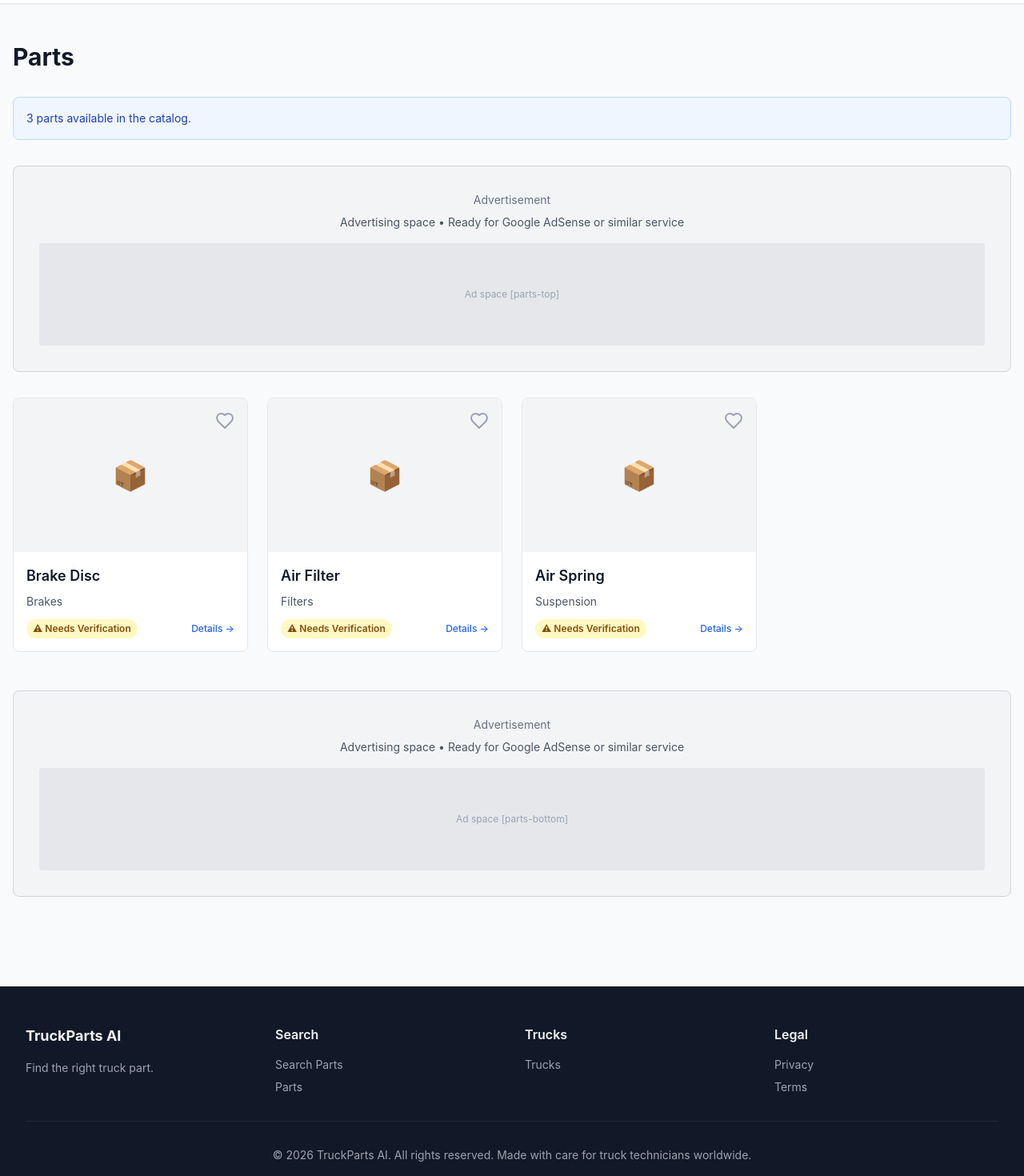
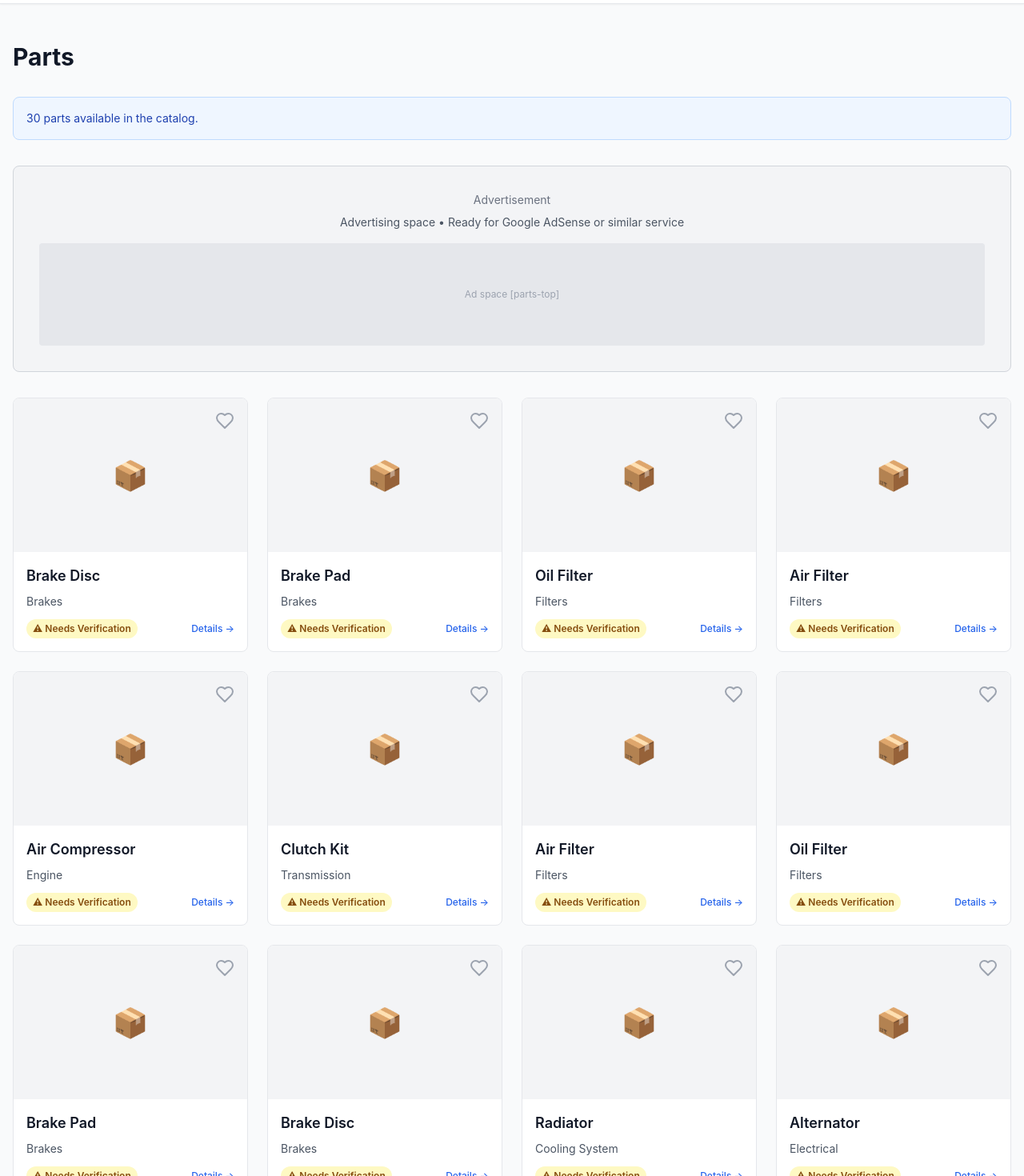
Before and after one commit to amineadd19-a11y/truckparts-ai, a Next.js app: page /parts in a window 1280 px wide. Shown: the part 60-1530 px from the top of the page at 80% size. Built offline with nearby package versions, Linux system fonts and the light colour scheme.

Commit message:
Upgrade truck parts catalog v2

```diff
--- a/src/data/catalog.ts
+++ b/src/data/catalog.ts
@@ -2,68 +2,429 @@ import { Part } from '@/types';
 
 const now = '2026-08-13T00:00:00.000Z';
 
-export const CATALOG_PARTS: Part[] = [
-  {
-    id: 'volvo-fh-brake-disc',
-    systemId: 'brake-system',
-    name: 'Brake Disc',
-    description: 'Brake disc for Volvo FH applications.',
-    category: 'Brakes',
+type PartInput = {
+  id: string;
+  systemId: string;
+  name: string;
+  category: string;
+  manufacturer: string;
+  model: string;
+  vehicleType?: string;
+  description?: string;
+  source?: {
+    id: string;
+    name: string;
+    url: string;
+  };
+};
+
+function makePart(input: PartInput): Part {
+  const {
+    id,
+    systemId,
+    name,
+    category,
+    manufacturer,
+    model,
+    vehicleType = 'Truck',
+    description,
+    source,
+  } = input;
+
+  return {
+    id,
+    systemId,
+    name,
+    description:
+      description ?? `${name} for ${manufacturer} ${model} applications.`,
+    category,
     specifications: {
-      type: 'Brake Disc',
-      vehicleType: 'Truck',
-      manufacturer: 'Volvo Trucks',
-      model: 'FH',
+      type: name,
+      vehicleType,
+      manufacturer,
+      model,
     },
     images: [],
     oemReferences: [],
     crossReferences: [],
     compatibility: [],
-    sources: [],
+    sources: source
+      ? [
+          {
+            id: source.id,
+            partId: id,
+            name: source.name,
+            url: source.url,
+            type: 'official',
+            reliability: 'high',
+          },
+        ]
+      : [],
     verificationStatus: 'needs-verification',
     createdAt: now,
     updatedAt: now,
+  };
+}
+
+const SYSTEMS = {
+  brake: 'brake-system',
+  engine: 'engine-system',
+  suspension: 'suspension-system',
+  transmission: 'transmission-system',
+  electrical: 'electrical-system',
+  cooling: 'cooling-system',
+} as const;
+
+const SOURCES = {
+  volvo: {
+    id: 'src-volvo',
+    name: 'Volvo Trucks',
+    url: 'https://www.volvotrucks.com/',
   },
-  {
+  daf: {
+    id: 'src-daf',
+    name: 'DAF Trucks',
+    url: 'https://www.daf.com/',
+  },
+  mercedes: {
+    id: 'src-mercedes',
+    name: 'Mercedes-Benz Trucks',
+    url: 'https://www.mercedes-benz-trucks.com/',
+  },
+  scania: {
+    id: 'src-scania',
+    name: 'Scania',
+    url: 'https://www.scania.com/',
+  },
+  man: {
+    id: 'src-man',
+    name: 'MAN Truck & Bus',
+    url: 'https://www.man.eu/',
+  },
+  renault: {
+    id: 'src-renault',
+    name: 'Renault Trucks',
+    url: 'https://www.renault-trucks.com/',
+  },
+  iveco: {
+    id: 'src-iveco',
+    name: 'Iveco',
+    url: 'https://www.iveco.com/',
+  },
+} as const;
+
+export const CATALOG_PARTS: Part[] = [
+  // ==================== VOLVO FH ====================
+
+  makePart({
+    id: 'volvo-fh-brake-disc',
+    systemId: SYSTEMS.brake,
+    name: 'Brake Disc',
+    category: 'Brakes',
+    manufacturer: 'Volvo Trucks',
+    model: 'FH',
+    source: SOURCES.volvo,
+  }),
+
+  makePart({
+    id: 'volvo-fh-brake-pad',
+    systemId: SYSTEMS.brake,
+    name: 'Brake Pad',
+    category: 'Brakes',
+    manufacturer: 'Volvo Trucks',
+    model: 'FH',
+    source: SOURCES.volvo,
+  }),
+
+  makePart({
+    id: 'volvo-fh-oil-filter',
+    systemId: SYSTEMS.engine,
+    name: 'Oil Filter',
+    category: 'Filters',
+    manufacturer: 'Volvo Trucks',
+    model: 'FH',
+    source: SOURCES.volvo,
+  }),
+
+  makePart({
+    id: 'volvo-fh-air-filter',
+    systemId: SYSTEMS.engine,
+    name: 'Air Filter',
+    category: 'Filters',
+    manufacturer: 'Volvo Trucks',
+    model: 'FH',
+    source: SOURCES.volvo,
+  }),
+
+  makePart({
+    id: 'volvo-fh-air-compressor',
+    systemId: SYSTEMS.engine,
+    name: 'Air Compressor',
+    category: 'Engine',
+    manufacturer: 'Volvo Trucks',
+    model: 'FH',
+    source: SOURCES.volvo,
+  }),
+
+  makePart({
+    id: 'volvo-fh-clutch-kit',
+    systemId: SYSTEMS.transmission,
+    name: 'Clutch Kit',
+    category: 'Transmission',
+    manufacturer: 'Volvo Trucks',
+    model: 'FH',
+    source: SOURCES.volvo,
+  }),
+
+  // ==================== DAF XF ====================
+
+  makePart({
     id: 'daf-xf-air-filter',
-    systemId: 'engine-system',
+    systemId: SYSTEMS.engine,
     name: 'Air Filter',
-    description: 'Air filter for DAF XF applications.',
     category: 'Filters',
-    specifications: {
-      type: 'Air Filter',
-      vehicleType: 'Truck',
-      manufacturer: 'DAF Trucks',
-      model: 'XF',
-    },
-    images: [],
-    oemReferences: [],
-    crossReferences: [],
-    compatibility: [],
-    sources: [],
-    verificationStatus: 'needs-verification',
-    createdAt: now,
-    updatedAt: now,
-  },
-  {
+    manufacturer: 'DAF Trucks',
+    model: 'XF',
+    source: SOURCES.daf,
+  }),
+
+  makePart({
+    id: 'daf-xf-oil-filter',
+    systemId: SYSTEMS.engine,
+    name: 'Oil Filter',
+    category: 'Filters',
+    manufacturer: 'DAF Trucks',
+    model: 'XF',
+    source: SOURCES.daf,
+  }),
+
+  makePart({
+    id: 'daf-xf-brake-pad',
+    systemId: SYSTEMS.brake,
+    name: 'Brake Pad',
+    category: 'Brakes',
+    manufacturer: 'DAF Trucks',
+    model: 'XF',
+    source: SOURCES.daf,
+  }),
+
+  makePart({
+    id: 'daf-xf-brake-disc',
+    systemId: SYSTEMS.brake,
+    name: 'Brake Disc',
+    category: 'Brakes',
+    manufacturer: 'DAF Trucks',
+    model: 'XF',
+    source: SOURCES.daf,
+  }),
+
+  makePart({
+    id: 'daf-xf-radiator',
+    systemId: SYSTEMS.cooling,
+    name: 'Radiator',
+    category: 'Cooling System',
+    manufacturer: 'DAF Trucks',
+    model: 'XF',
+    source: SOURCES.daf,
+  }),
+
+  makePart({
+    id: 'daf-xf-alternator',
+    systemId: SYSTEMS.electrical,
+    name: 'Alternator',
+    category: 'Electrical',
+    manufacturer: 'DAF Trucks',
+    model: 'XF',
+    source: SOURCES.daf,
+  }),
+
+  // ==================== MERCEDES ACTROS ====================
+
+  makePart({
     id: 'mercedes-actros-air-spring',
-    systemId: 'suspension-system',
+    systemId: SYSTEMS.suspension,
     name: 'Air Spring',
-    description: 'Air spring for Mercedes-Benz Actros applications.',
     category: 'Suspension',
-    specifications: {
-      type: 'Air Spring',
-      vehicleType: 'Truck',
-      manufacturer: 'Mercedes-Benz Trucks',
-      model: 'Actros',
-    },
-    images: [],
-    oemReferences: [],
-    crossReferences: [],
-    compatibility: [],
-    sources: [],
-    verificationStatus: 'needs-verification',
-    createdAt: now,
-    updatedAt: now,
-  },
+    manufacturer: 'Mercedes-Benz Trucks',
+    model: 'Actros',
+    source: SOURCES.mercedes,
+  }),
+
+  makePart({
+    id: 'mercedes-actros-brake-disc',
+    systemId: SYSTEMS.brake,
+    name: 'Brake Disc',
+    category: 'Brakes',
+    manufacturer: 'Mercedes-Benz Trucks',
+    model: 'Actros',
+    source: SOURCES.mercedes,
+  }),
+
+  makePart({
+    id: 'mercedes-actros-brake-pad',
+    systemId: SYSTEMS.brake,
+    name: 'Brake Pad',
+    category: 'Brakes',
+    manufacturer: 'Mercedes-Benz Trucks',
+    model: 'Actros',
+    source: SOURCES.mercedes,
+  }),
+
+  makePart({
+    id: 'mercedes-actros-fuel-filter',
+    systemId: SYSTEMS.engine,
+    name: 'Fuel Filter',
+    category: 'Filters',
+    manufacturer: 'Mercedes-Benz Trucks',
+    model: 'Actros',
+    source: SOURCES.mercedes,
+  }),
+
+  makePart({
+    id: 'mercedes-actros-starter-motor',
+    systemId: SYSTEMS.electrical,
+    name: 'Starter Motor',
+    category: 'Electrical',
+    manufacturer: 'Mercedes-Benz Trucks',
+    model: 'Actros',
+    source: SOURCES.mercedes,
+  }),
+
+  // ==================== SCANIA R ====================
+
+  makePart({
+    id: 'scania-r-brake-disc',
+    systemId: SYSTEMS.brake,
+    name: 'Brake Disc',
+    category: 'Brakes',
+    manufacturer: 'Scania',
+    model: 'R-Series',
+    source: SOURCES.scania,
+  }),
+
+  makePart({
+    id: 'scania-r-brake-pad',
+    systemId: SYSTEMS.brake,
+    name: 'Brake Pad',
+    category: 'Brakes',
+    manufacturer: 'Scania',
+    model: 'R-Series',
+    source: SOURCES.scania,
+  }),
+
+  makePart({
+    id: 'scania-r-oil-filter',
+    systemId: SYSTEMS.engine,
+    name: 'Oil Filter',
+    category: 'Filters',
+    manufacturer: 'Scania',
+    model: 'R-Series',
+    source: SOURCES.scania,
+  }),
+
+  makePart({
+    id: 'scania-r-shock-absorber',
+    systemId: SYSTEMS.suspension,
+    name: 'Shock Absorber',
+    category: 'Suspension',
+    manufacturer: 'Scania',
+    model: 'R-Series',
+    source: SOURCES.scania,
+  }),
+
+  // ==================== MAN TGX ====================
+
+  makePart({
+    id: 'man-tgx-air-filter',
+    systemId: SYSTEMS.engine,
+    name: 'Air Filter',
+    category: 'Filters',
+    manufacturer: 'MAN Trucks',
+    model: 'TGX',
+    source: SOURCES.man,
+  }),
+
+  makePart({
+    id: 'man-tgx-brake-pad',
+    systemId: SYSTEMS.brake,
+    name: 'Brake Pad',
+    category: 'Brakes',
+    manufacturer: 'MAN Trucks',
+    model: 'TGX',
+    source: SOURCES.man,
+  }),
+
+  makePart({
+    id: 'man-tgx-water-pump',
+    systemId: SYSTEMS.cooling,
+    name: 'Water Pump',
+    category: 'Cooling System',
+    manufacturer: 'MAN Trucks',
+    model: 'TGX',
+    source: SOURCES.man,
+  }),
+
+  // ==================== RENAULT T ====================
+
+  makePart({
+    id: 'renault-t-air-spring',
+    systemId: SYSTEMS.suspension,
+    name: 'Air Spring',
+    category: 'Suspension',
+    manufacturer: 'Renault Trucks',
+    model: 'T',
+    source: SOURCES.renault,
+  }),
+
+  makePart({
+    id: 'renault-t-brake-disc',
+    systemId: SYSTEMS.brake,
+    name: 'Brake Disc',
+    category: 'Brakes',
+    manufacturer: 'Renault Trucks',
+    model: 'T',
+    source: SOURCES.renault,
+  }),
+
+  makePart({
+    id: 'renault-t-fuel-pump',
+    systemId: SYSTEMS.engine,
+    name: 'Fuel Pump',
+    category: 'Engine',
+    manufacturer: 'Renault Trucks',
+    model: 'T',
+    source: SOURCES.renault,
+  }),
+
+  // ==================== IVECO S-WAY ====================
+
+  makePart({
+    id: 'iveco-sway-oil-filter',
+    systemId: SYSTEMS.engine,
+    name: 'Oil Filter',
+    category: 'Filters',
+    manufacturer: 'Iveco',
+    model: 'S-Way',
+    source: SOURCES.iveco,
+  }),
+
+  makePart({
+    id: 'iveco-sway-brake-pad',
+    systemId: SYSTEMS.brake,
+    name: 'Brake Pad',
+    category: 'Brakes',
+    manufacturer: 'Iveco',
+    model: 'S-Way',
+    source: SOURCES.iveco,
+  }),
+
+  makePart({
+    id: 'iveco-sway-turbocharger',
+    systemId: SYSTEMS.engine,
+    name: 'Turbocharger',
+    category: 'Engine',
+    manufacturer: 'Iveco',
+    model: 'S-Way',
+    source: SOURCES.iveco,
+  }),
 ];
```
